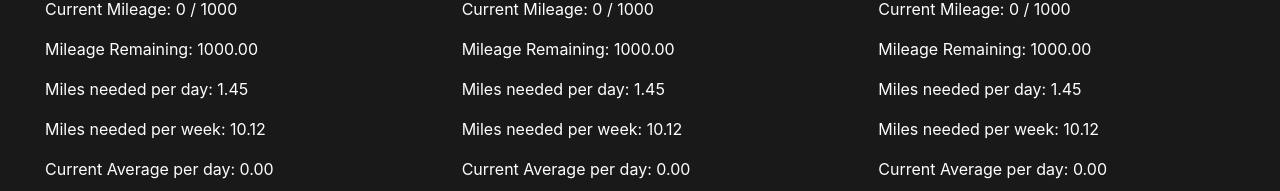
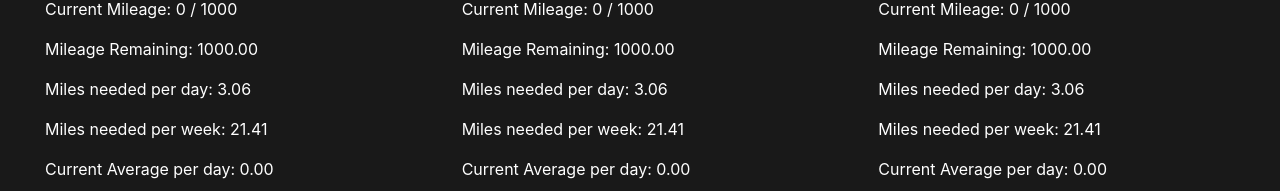
Before and after one commit to TheStender/TrackerApp, a React (Create React App) app: page / in a window 1280 px wide. Shown: the part 181-372 px from the top of the page. Built offline with nearby package versions, Linux system fonts and the light colour scheme; no server answers.

Commit message:
Removed another hard coded date

```diff
--- a/src/BikingComponent.js
+++ b/src/BikingComponent.js
@@ -3,8 +3,8 @@ import CardioTemplate from "./CardioTemplate";
 
 function Exercise(props) {
   let today = new Date();
-  let endOfYear = new Date("12/31/2023");
-  let startOfYear = new Date("1/1/2023");
+  let endOfYear = new Date(new Date().getFullYear(), 11, 31);
+  let startOfYear = new Date(new Date().getFullYear(), 0, 1);
   let timeRemaining = Math.abs(endOfYear - today);
   let timePassed = Math.abs(today - startOfYear);
   let daysRemaining = Math.ceil(timeRemaining / (1000 * 3600 * 24));
```
Also changed, not shown: 1 other file (tests, documents, lock files or other folders).
